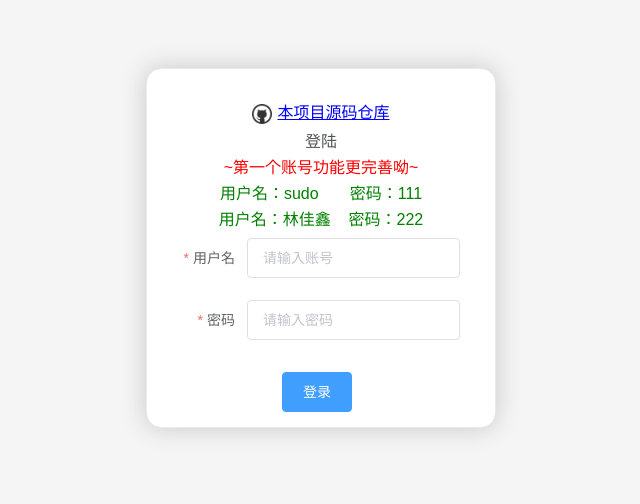
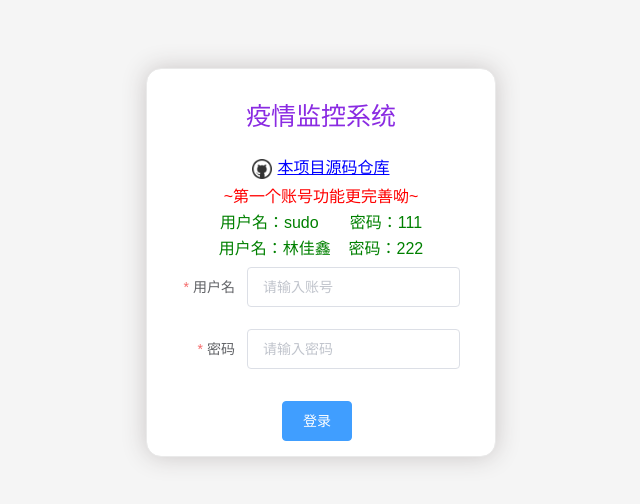
Before and after one commit to jesonlam8848/my-vue-app2, a Vue app: page /login in a window 1280 px wide. Shown: the part 112-616 px from the top of the page, without its empty margins (319-959 px from the left). Built offline with nearby package versions, Linux system fonts and the light colour scheme.

Commit message:
完善login样式

```diff
--- a/views/Login/login.vue
+++ b/views/Login/login.vue
@@ -7,12 +7,16 @@
     label-width="100px"
     class="login-container"
   >
+    <div class="title">疫情监控系统</div>
     <div class="myGithub">
       <a href="https://github.com/jesonlam8848/my-vue-app2" target="_blank"
-        ><img title="点击访问" src="../../src/assets/images/github.png" style="vertical-align: middle;"/><span>本项目源码仓库</span></a
+        ><img
+          title="点击访问"
+          src="../../src/assets/images/github.png"
+          style="vertical-align: middle"
+        /><span>本项目源码仓库</span></a
       >
     </div>
-    <h1 class="login_title">登陆</h1>
     <h2>~第一个账号功能更完善呦~</h2>
     <h3>用户名：sudo&nbsp;&nbsp;&nbsp;&nbsp;&nbsp;&nbsp;&nbsp;密码：111</h3>
     <h3 class="admin">用户名：林佳鑫&nbsp;&nbsp;&nbsp;&nbsp;密码：222</h3>
@@ -88,6 +92,12 @@ export default {
 };
 </script>
 <style scoped>
+.title {
+  margin-bottom: 30px;
+  text-align: center;
+  font-size: 25px;
+  color: blueviolet;
+}
 .login-container {
   border-radius: 15px;
   background-clip: padding-box;
@@ -120,11 +130,6 @@ export default {
   margin-bottom: 10px;
   text-align: center;
 }
-.login_title {
-  margin: 0px auto 10px auto;
-  text-align: center;
-  color: #505458;
-}
 .login_submit {
   margin: 10px auto 0px auto;
 }
```
